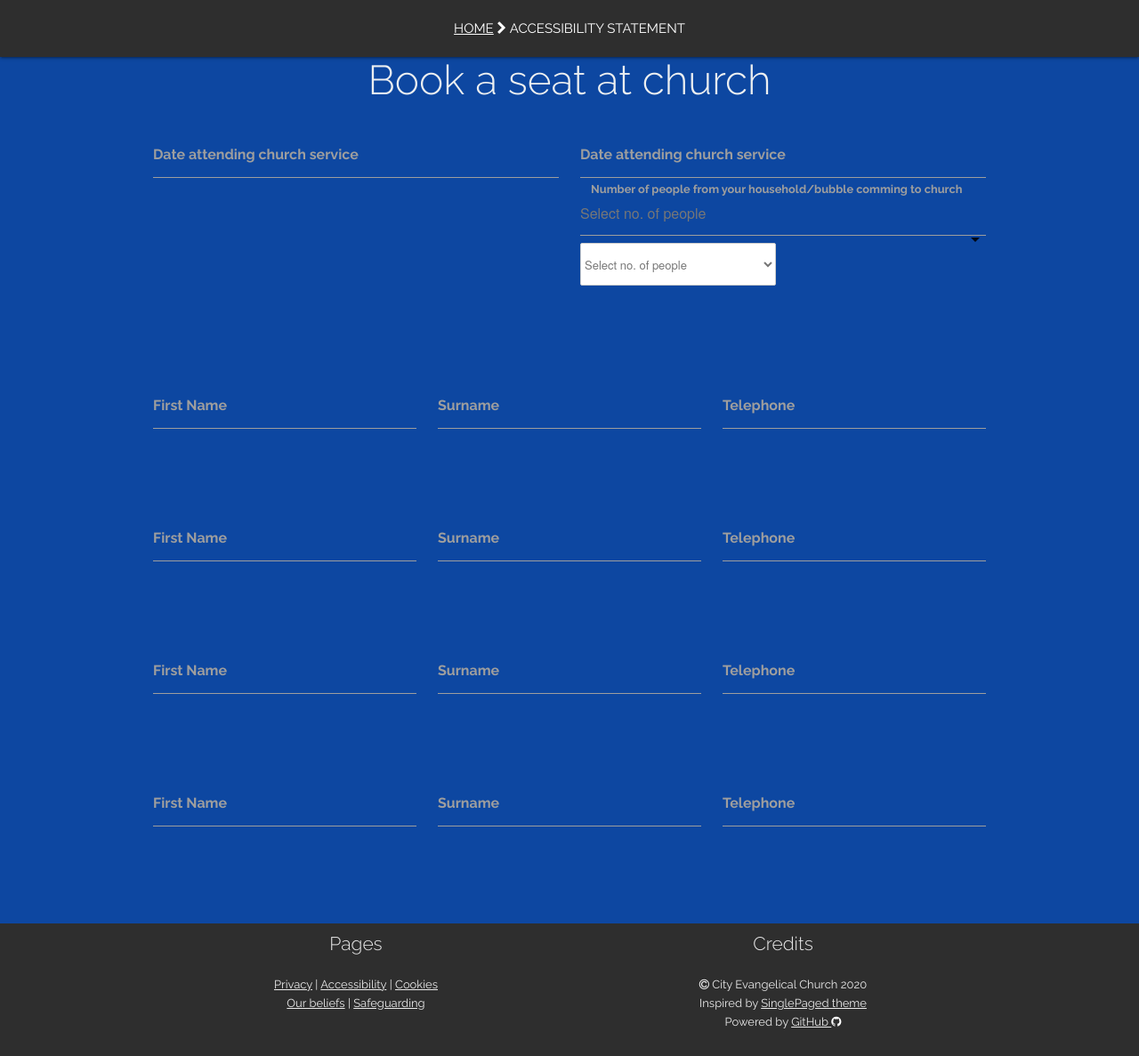
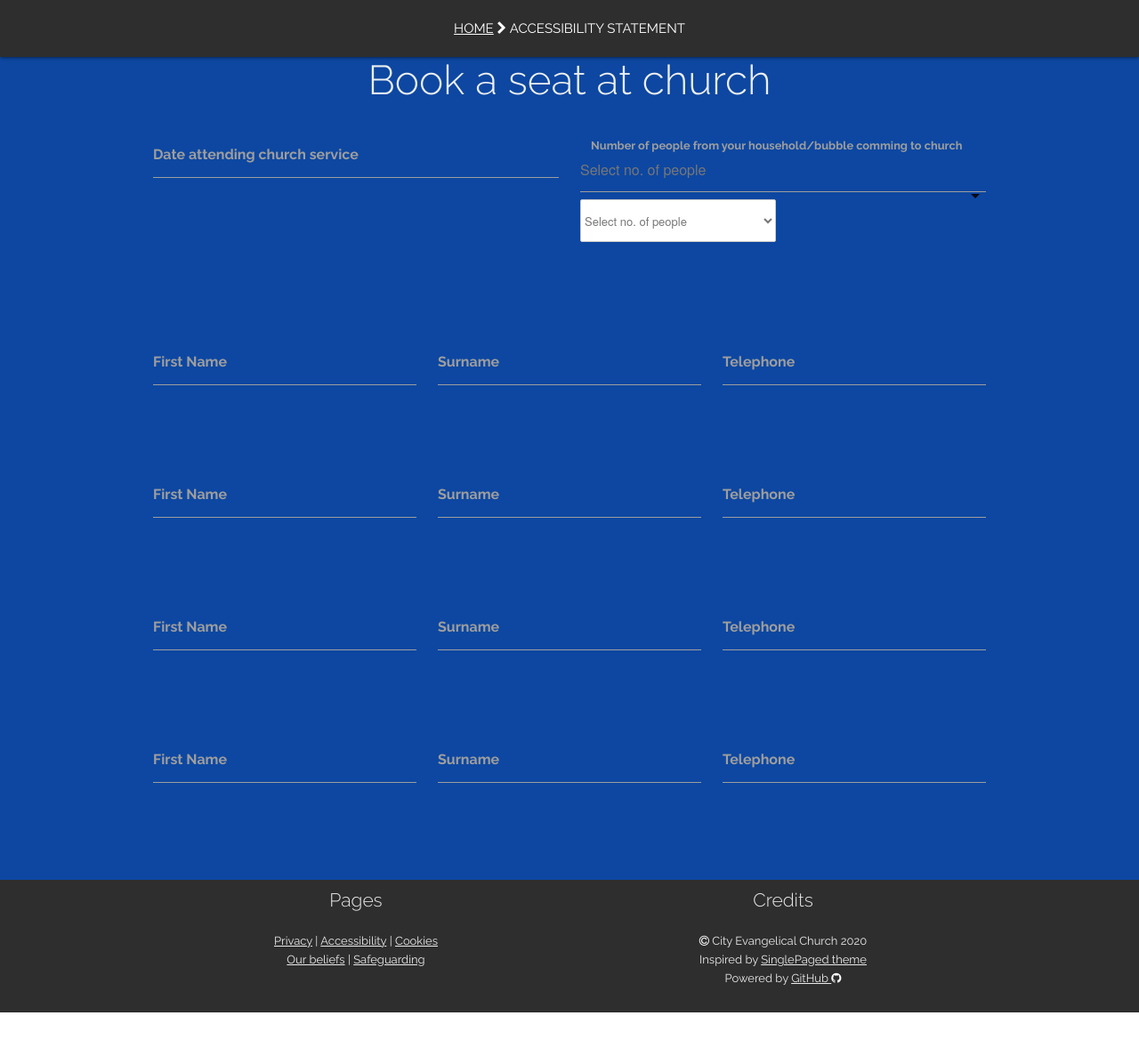
Before and after one commit to woodcock3/citychurch, a Jekyll site: the page built from pages/seat_booking.md, in a window 1280 px wide and 1187 px high. Shown: the whole window at 89% size. Built offline with Jekyll 4.4.1, drawn with Linux system fonts in a browser that asks for light colours.

Commit message:
Update seat_booking.md

```diff
--- a/pages/seat_booking.md
+++ b/pages/seat_booking.md
@@ -16,8 +16,6 @@ permalink: /seat-booking/
         <label> Date attending church service</label>
       </div>
       <div class="input-field col s12 m6">
-        <input type="text" class="datepicker">
-        <label> Date attending church service</label>
         <div class="input-field">
           <select>
             <option value="" disabled selected>Select no. of people</option>
```
